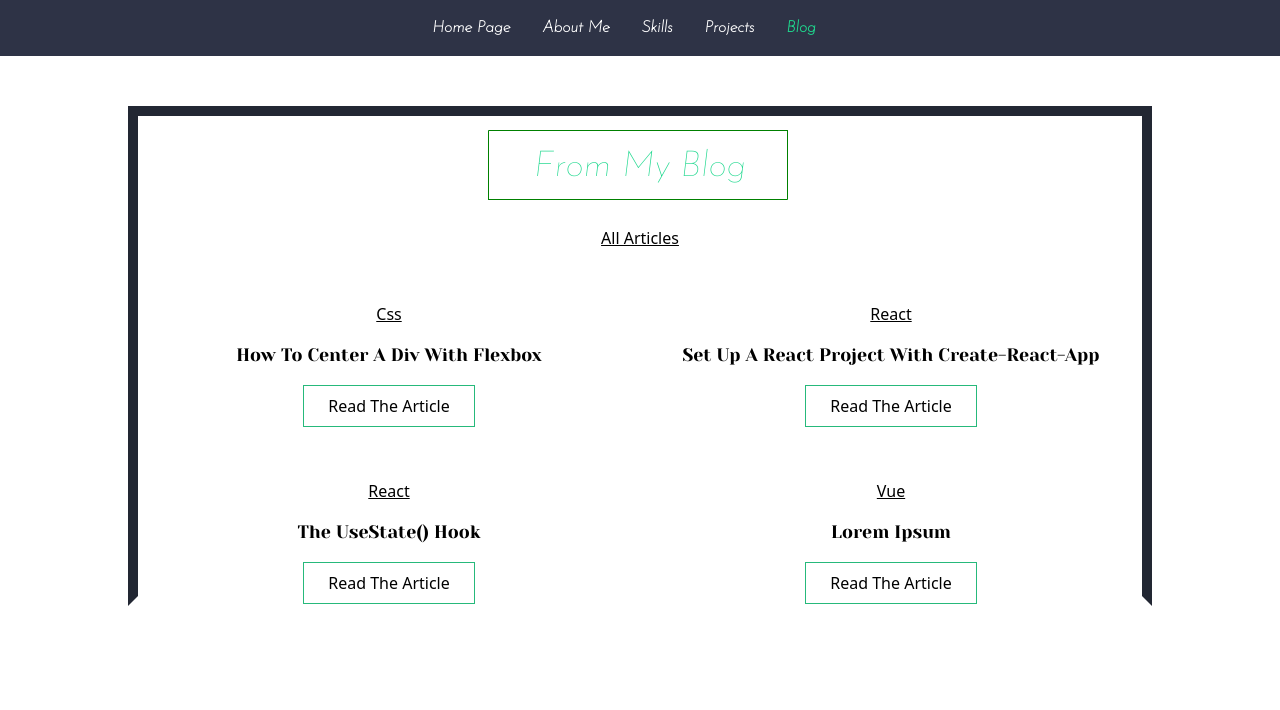
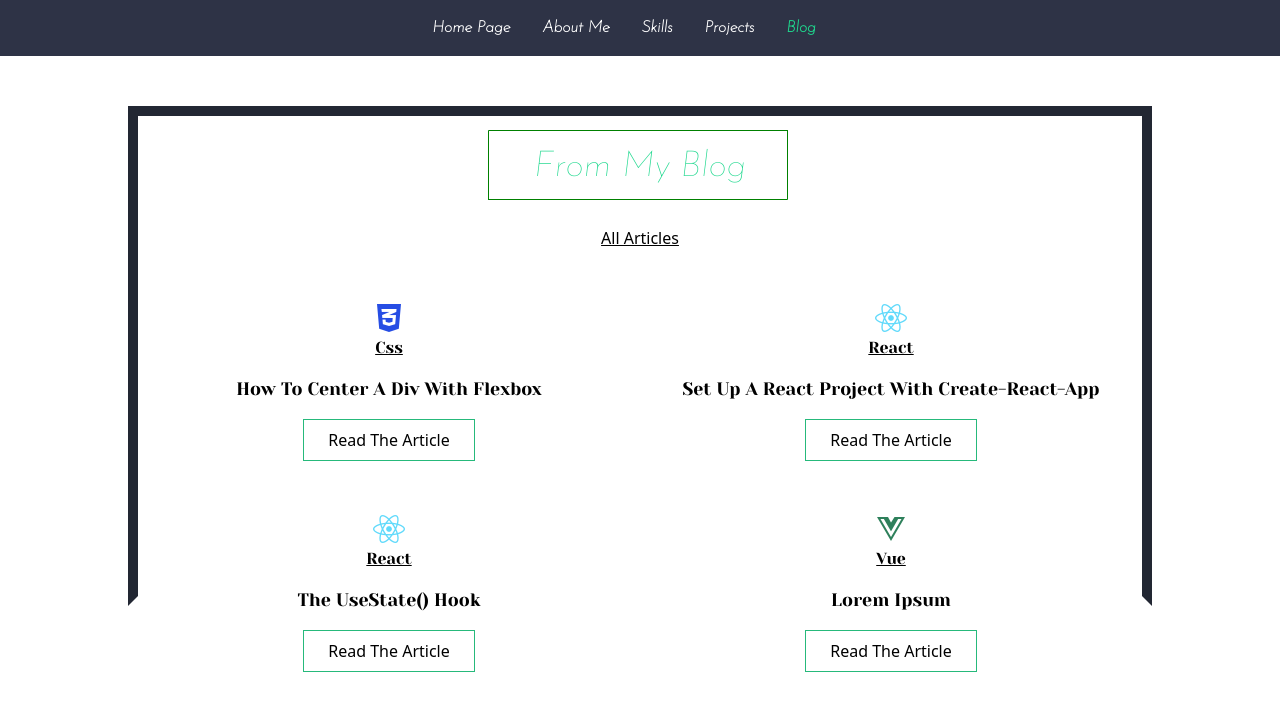
Before and after one commit to DavideCannerozzi/newPortfolio, a React (Create React App) app: page /Blog in a window 1280 px wide. Shown: the top 710 px of the page. Built offline with nearby package versions, Linux system fonts and the light colour scheme.

Commit message:
add icons blog section

```diff
--- a/src/components/Blog.css
+++ b/src/components/Blog.css
@@ -30,8 +30,11 @@
    animation:drawTwo 2s linear forwards;
    animation-delay: 0.5s;
 }
+.btn-blog:hover{
+   background:#26B97B;
+   color:white;
 
-.vue{ color:green }
+}
 
 /*** Animation Title Blog Page ***/
 
--- a/src/components/Blog.jsx
+++ b/src/components/Blog.jsx
@@ -4,10 +4,10 @@ import SinglePost from './singlePost'
 
 export default function Blog(props) {
    const articles = [
-      { category:"css", description:"how to center a div with flexbox", link:"" },
-      { category:"react", description:"set up a react project with create-react-app", link:"https://codingandbeers.com/create-react-app/"},
-      { category:"react", description:'The useState() Hook', link:"" },
-      { category:"Vue", description:'Lorem Ipsum', link:""}
+      { category:"css", description:"how to center a div with flexbox", link:"",icon:"fab fa-2x fa-css3-alt"},
+      { category:"react", description:"set up a react project with create-react-app", link:"https://codingandbeers.com/create-react-app/", icon:"fab fa-2x fa-react"},
+      { category:"react", description:'The useState() Hook', link:"",icon:"fab fa-2x fa-react" },
+      { category:"Vue", description:'Lorem Ipsum', link:"", icon:"fab fa-2x fa-vuejs"}
    ]
 
    return (
@@ -16,9 +16,9 @@ export default function Blog(props) {
          <div className="header-blog w-72 mx-auto mt-4 mb-2">
             <h2 className="text-4xl p-2 relative">{props.header}</h2>
          </div>
-         <a href="https://codingandbeers.com/" className="underline block p-4">{props.link}</a>
+         <a href="https://codingandbeers.com/" className="underline block p-4" target="_blank" rel="noreferrer">{props.link}</a>
          <article className="grid sm:grid-cols-2 grid-cols-1">
-            { articles.map( article=> (<SinglePost category={article.category} description={article.description} link={article.link}/>))}
+            { articles.map( article=> (<SinglePost category={article.category} description={article.description} link={article.link} icon={article.icon}/>))}
          </article>
       </div>
      </div>
--- a/src/components/LanguageSkillsSection.jsx
+++ b/src/components/LanguageSkillsSection.jsx
@@ -12,7 +12,7 @@ export default function LanguageSkillsSection(props){
    return(
       <div className="border-t-4 border-blue-900">
          <h1 class="text-2xl mb-4 mt-4 text-center">{ props.header }</h1>
-         <div className="flex flex-wrap lang-skills justify-center">
+         <div className="md:flex flex-wrap block lang-skills justify-center">
             { skills.map( skill => <><img src={ skill.icon } alt={ skill.alt }className={ skill.class } /><span>{ skill.name }</span><span>{ skill.level }</span> </>  )}
          </div>
       </div>
--- a/src/components/SecondarySkillsSection.jsx
+++ b/src/components/SecondarySkillsSection.jsx
@@ -16,7 +16,7 @@ export default function SecondarySkillsSection(){
       { id:10, name:'Wordpress', class:'font-bold' }
    ]
    return(
-         <div className="skills-secondary p-4 border-t-4 border-blue-900 grid grid-cols-2 text-center">
+         <div className="skills-secondary p-4 border-t-4 border-blue-900 grid md:grid-cols-2 grid-cols-1 text-center">
             <ul className="leading-8">
                { skillsIconsLeft.map( skillIcon => (<li id={ skillIcon.id } className={ skillIcon.class }>{ skillIcon.name }</li>))}
             </ul>
--- a/src/components/singlePost.jsx
+++ b/src/components/singlePost.jsx
@@ -3,9 +3,10 @@ import React from 'react'
 export default function SinglePost(props) {
    return (
          <div className="text-center mt-5 p-4 capitalize">
-            <span className="underline">{props.category}</span>
+            <i class={props.icon}></i>
+            <p className="underline">{props.category}</p>
             <p className="mt-4 text-lg">{props.description}</p>
-            <button className="text-sm py-2 px-6 mt-4"><a href={props.link} target="_blank" rel="noopener noreferrer">Read The Article</a></button>
+            <button className="btn-blog transition duration-1000 text-sm py-2 px-6 mt-4"><a href={props.link} target="_blank" rel="noopener noreferrer">Read The Article</a></button>
          </div>
    )
 }
```
